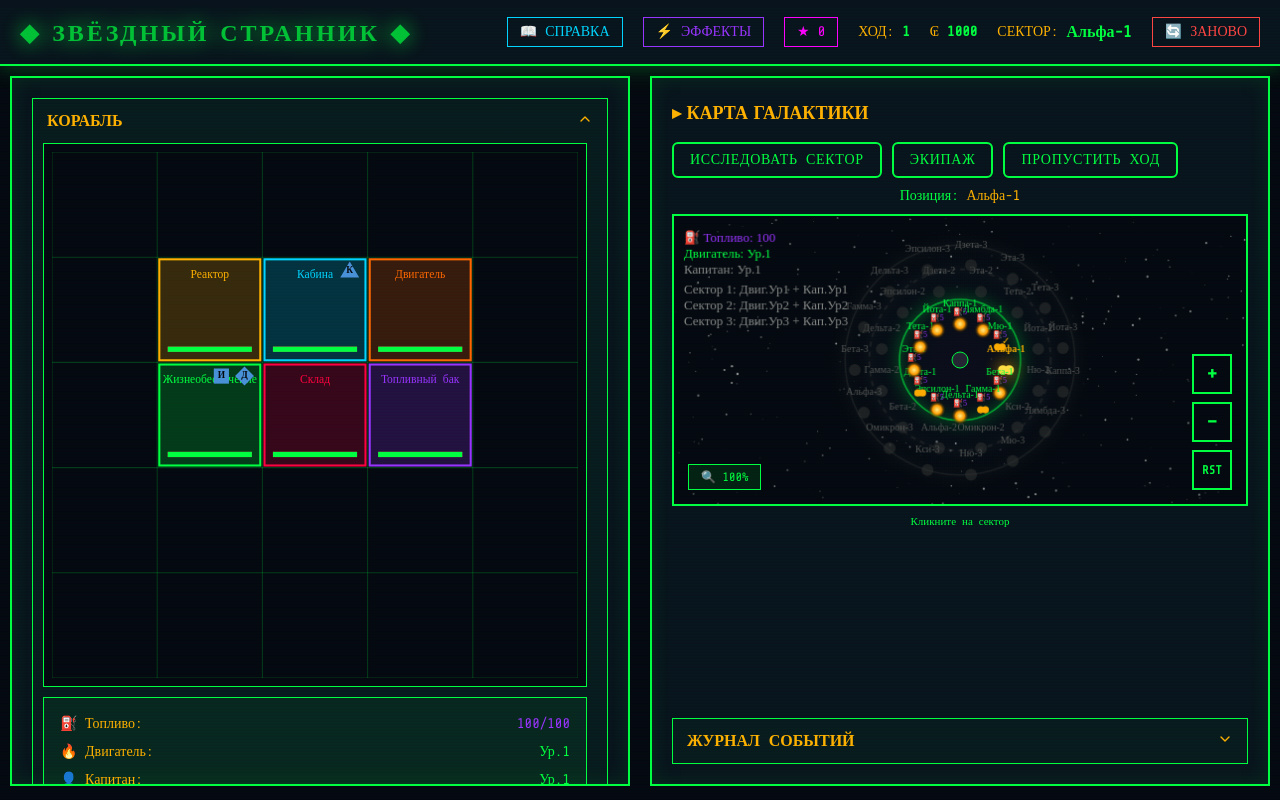
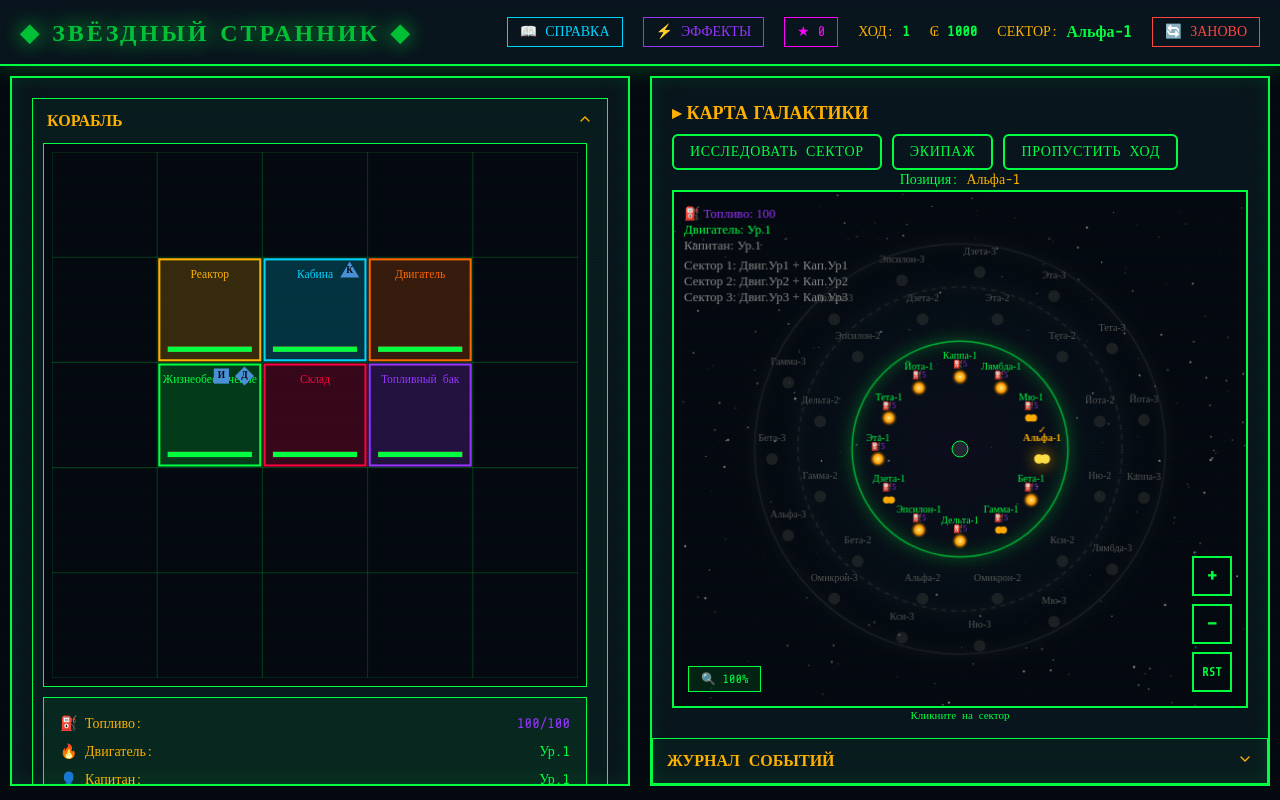
Before and after one commit to Kotovar/star-wanderer-ai, a Next.js app: page / in a window 1280 px wide. Built offline with nearby package versions, Linux system fonts and the light colour scheme.

Commit message:
fix: правки карт

```diff
--- a/src/app/page.tsx
+++ b/src/app/page.tsx
@@ -178,6 +178,8 @@ export default function Home() {
                     scrollbar-gutter: stable;
                 }
 
+                /* Event journal - no special positioning */
+
                 @media (max-width: 655px) {
                     .panel {
                         margin: 6px;
@@ -267,19 +269,17 @@ export default function Home() {
                 </div>
 
                 {/* Right Panel */}
-                <div className="panel flex-1 lg:flex-1 flex flex-col mt-4 lg:mt-0 min-w-0 lg:h-[calc(100vh-90px)] pl-3">
-                    <div className="flex-1 flex flex-col min-h-0">
-                        {/* Event Display (maps and other panels) */}
-                        <div className="flex-1 overflow-hidden min-h-0">
+                <div className="panel flex-1 lg:flex-1 flex flex-col mt-4 lg:mt-0 min-w-0 lg:h-[calc(100vh-90px)] pl-3 relative">
+                    <div className="flex-1 overflow-hidden min-h-0 pb-14">
                         <EventDisplay />
                     </div>
 
-                        {/* Event Journal */}
-                        <div className="shrink-0">
-                            <Accordion type="multiple" className="h-full">
+                    {/* Event Journal - at the bottom */}
+                    <div className="absolute bottom-0 left-0 right-0 z-10">
+                        <Accordion type="multiple" className="w-full">
                             <AccordionItem
                                 value="log"
-                                    className="border border-[#00ff41] bg-[rgba(0,255,65,0.03)] px-2 md:px-2.5 overflow-hidden h-full"
+                                className="border border-[#00ff41] bg-[rgba(0,255,65,0.03)] px-2 md:px-2.5 overflow-hidden"
                             >
                                 <AccordionTrigger className="font-['Orbitron'] font-bold text-sm md:text-base text-[#ffb000] hover:text-[#00ff41] py-2 px-1 md:py-2.5 cursor-pointer truncate">
                                     ЖУРНАЛ СОБЫТИЙ
@@ -293,7 +293,6 @@ export default function Home() {
                         </Accordion>
                     </div>
                 </div>
-                </div>
             </main>
 
             <RaceDiscoveryModal />
--- a/src/game/components/EventPanels.tsx
+++ b/src/game/components/EventPanels.tsx
@@ -67,11 +67,11 @@ export function EventDisplay() {
     switch (gameMode) {
         case "galaxy_map":
             return (
-                <div className="flex flex-col gap-2 h-full">
+                <div className="flex flex-col h-full">
                     <div className="font-['Orbitron'] font-bold text-lg text-[#ffb000] mb-2">
                         ▸ КАРТА ГАЛАКТИКИ
                     </div>
-                    <div className="flex gap-2.5 flex-wrap">
+                    <div className="flex gap-2.5 flex-wrap shrink-0">
                         <Button
                             onClick={showSectorMap}
                             className="bg-transparent border-2 border-[#00ff41] text-[#00ff41] hover:bg-[#00ff41] hover:text-[#050810] uppercase tracking-wider"
@@ -91,17 +91,16 @@ export function EventDisplay() {
                             ПРОПУСТИТЬ ХОД
                         </Button>
                     </div>
-                    <div className="text-sm text-center">
+                    <div className="text-sm text-center shrink-0">
                         Позиция:{" "}
                         <span className="text-[#ffb000]">
                             {currentSector?.name}
                         </span>
                     </div>
-                    <div className="flex-1 min-h-0">
+                    <div className="flex-1 min-h-0 relative">
                         <GalaxyMap />
-                        <div className="text-[11px] text-center text-[#00ff41] mt-2">
-                            {" "}
-                            Кликните на сектор{" "}
+                        <div className="absolute  inset-x-0 text-[11px] text-center text-[#00ff41] pointer-events-none">
+                            Кликните на сектор
                         </div>
                     </div>
                 </div>
@@ -109,11 +108,11 @@ export function EventDisplay() {
 
         case "sector_map":
             return (
-                <div className="flex flex-col gap-2 h-full">
+                <div className="flex flex-col h-full">
                     <div className="font-['Orbitron'] font-bold text-lg text-[#ffb000] mb-2">
                         ▸ {currentSector?.name}
                     </div>
-                    <div className="flex gap-2.5 flex-wrap">
+                    <div className="flex gap-2.5 flex-wrap shrink-0">
                         <Button
                             onClick={showGalaxyMap}
                             className="bg-transparent border-2 border-[#00ff41] text-[#00ff41] hover:bg-[#00ff41] hover:text-[#050810] uppercase tracking-wider"
@@ -133,12 +132,12 @@ export function EventDisplay() {
                             ПРОПУСТИТЬ ХОД
                         </Button>
                     </div>
-                    <div className="text-sm text-center">
+                    <div className="text-sm text-center shrink-0">
                         Уровень угрозы: {currentSector?.danger}
                     </div>
-                    <div className="flex-1 min-h-0">
+                    <div className="flex-1 min-h-0 relative">
                         <SectorMap />
-                        <div className="text-[11px] text-center text-[#00ff41] mt-2">
+                        <div className="absolute  inset-x-0 text-[11px] text-center text-[#00ff41] pointer-events-none">
                             Кликните по объекту
                         </div>
                     </div>
--- a/src/game/components/GalaxyMap.tsx
+++ b/src/game/components/GalaxyMap.tsx
@@ -361,7 +361,7 @@ export function GalaxyMap() {
     };
 
     return (
-        <div ref={containerRef} className="w-full relative">
+        <div ref={containerRef} className="w-full h-full relative">
             <canvas
                 ref={canvasRef}
                 className="border-2 border-[#00ff41] bg-[#050810] cursor-grab w-full h-full"
--- a/src/game/components/SectorMap.tsx
+++ b/src/game/components/SectorMap.tsx
@@ -877,7 +877,7 @@ export function SectorMap() {
     };
 
     return (
-        <div ref={containerRef} className="w-full relative">
+        <div ref={containerRef} className="w-full h-full relative">
             {currentSector?.star?.type === "blackhole" && (
                 <div className="bg-[rgba(255,0,255,0.1)] border border-[#ff00ff] p-2 mb-2 text-center text-sm">
                     <span className="text-[#ff00ff] font-bold">
```
Lines whose indentation alone changed are shown as unchanged.
